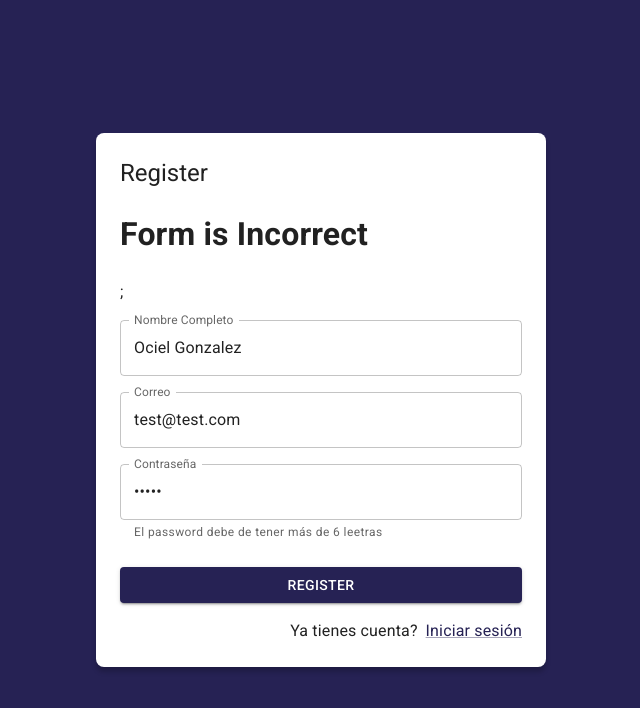
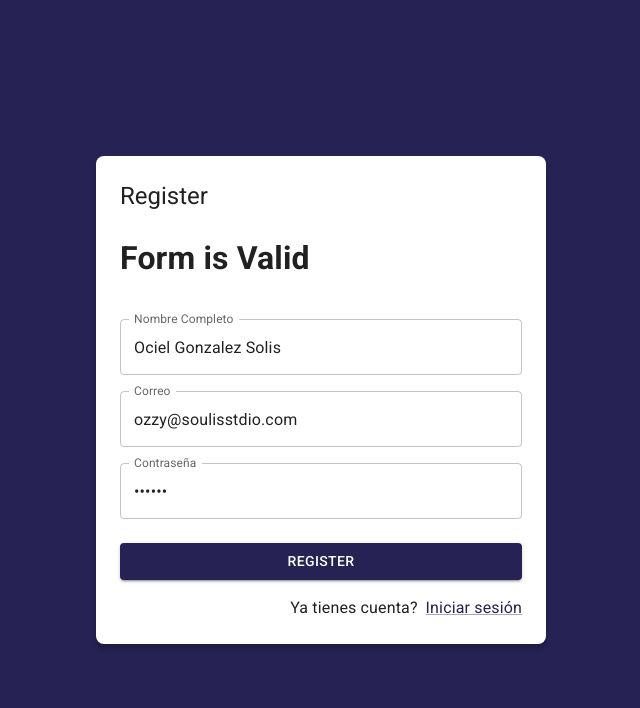
Before and after one commit to ociel-gonzalez-solis/journalApp, a React (Vite) app: page /auth/register in a window 1280 px wide. Shown: the top 708 px of the page, without its empty margins (319-959 px from the left). Built offline with nearby package versions, Linux system fonts and the light colour scheme.

Commit message:
Register users.

```diff
--- a/src/auth/pages/RegisterPage.jsx
+++ b/src/auth/pages/RegisterPage.jsx
@@ -1,7 +1,15 @@
-import { Link as RouterLink } from "react-router-dom";
-import { Button, Grid, Link, TextField, Typography } from "@mui/material";
-import { AuthLayout } from "../layout/AuthLayout";
-import { useForm } from "../../hooks";
+import { Link as RouterLink } from 'react-router-dom';
+
+import {
+  Button,
+  Grid,
+  Link,
+  TextField,
+  Typography,
+} from '@mui/material';
+
+import { useForm } from '../../hooks';
+import { AuthLayout } from '../layout/AuthLayout';
 
 const formValidations = {
   email: [(value) => value.includes("@"), "El correo debe de tener un arroba"],
@@ -27,17 +35,17 @@ export const RegisterPage = () => {
     formSubmitted,
   } = useForm(
     {
-      email: "test@test.com",
-      password: "12345",
-      displayName: "Ociel Gonzalez",
+      email: "ozzy@soulisstdio.com",
+      password: "123456",
+      displayName: "Ociel Gonzalez Solis",
     },
     formValidations
   );
-  console.log(displayNameValid);
+  console.log(displayName, email, password);
 
   return (
     <AuthLayout title="Register">
-      <h1>Form is {isFormValid ? "Valid" : "Incorrect"}</h1>;
+      <h1>Form is {isFormValid ? "Valid" : "Incorrect"}</h1>
       <form onSubmit={onSubmit}>
         <Grid container>
           <Grid item xs={12} sx={{ mt: 2 }}>
--- a/src/firebase/providers.js
+++ b/src/firebase/providers.js
@@ -1,5 +1,10 @@
-import { GoogleAuthProvider, signInWithPopup } from "firebase/auth";
-import { FirebaseAuth } from "./config";
+import {
+  createUserWithEmailAndPassword,
+  GoogleAuthProvider,
+  signInWithPopup,
+} from 'firebase/auth';
+
+import { FirebaseAuth } from './config';
 
 const googleProvider = new GoogleAuthProvider();
 
@@ -26,3 +31,24 @@ export const signInWithGoogle = async () => {
     };
   }
 };
+
+export const registerWithEmailAndPassword = async ({
+  email,
+  password,
+  displayName,
+}) => {
+  try {
+    const res = await createUserWithEmailAndPassword(
+      FirebaseAuth,
+      email,
+      password
+    );
+    const { uid, photoURL } = res;
+    console.log("🚀 ~ file: providers.js:46 ~ res:", res);
+  } catch (error) {
+    return {
+      ok: false,
+      errorMessage: error.message,
+    };
+  }
+};
--- a/src/hooks/useForm.js
+++ b/src/hooks/useForm.js
@@ -1,10 +1,18 @@
-import { useMemo } from "react";
-import { useEffect, useState } from "react";
+import {
+  useEffect,
+  useMemo,
+  useState,
+} from 'react';
+
+import { useDispatch } from 'react-redux';
+
+import { startRegisterWithEmailAndPassword } from '../store/auth/thunk';
 
 export const useForm = (initialForm = {}, formValidations = {}) => {
   const [formState, setFormState] = useState(initialForm);
   const [formValidation, setFormValidation] = useState({});
   const [formSubmitted, setFormSubmitted] = useState(false);
+  const dispatch = useDispatch();
 
   useEffect(() => {
     createValidators();
@@ -23,6 +31,7 @@ export const useForm = (initialForm = {}, formValidations = {}) => {
       ...formState,
       [name]: value,
     });
+    console.log(formState);
   };
 
   const onResetForm = () => {
@@ -45,7 +54,8 @@ export const useForm = (initialForm = {}, formValidations = {}) => {
     event.preventDefault();
     setFormSubmitted(true);
     if (!isFormValid) return;
-    console.log(formState);
+    // console.log(formState);
+    dispatch(startRegisterWithEmailAndPassword(formState));
   };
 
   return {
--- a/src/store/auth/thunk.js
+++ b/src/store/auth/thunk.js
@@ -1,5 +1,12 @@
-import { signInWithGoogle } from "../../firebase";
-import { checkingCredentials, login, logout } from "./";
+import {
+  registerWithEmailAndPassword,
+  signInWithGoogle,
+} from '../../firebase/providers';
+import {
+  checkingCredentials,
+  login,
+  logout,
+} from './';
 
 export const checkingAuthentication = (email, password) => {
   return async (dispatch) => {
@@ -17,3 +24,21 @@ export const startGoogleSignIn = () => {
     dispatch(login(result));
   };
 };
+
+export const startRegisterWithEmailAndPassword = ({
+  email,
+  password,
+  displayName,
+}) => {
+  return async (dispatch) => {
+    dispatch(checkingCredentials());
+
+    const resp = await registerWithEmailAndPassword({
+      email,
+      password,
+      displayName,
+    });
+
+    console.log(resp);
+  };
+};
```
